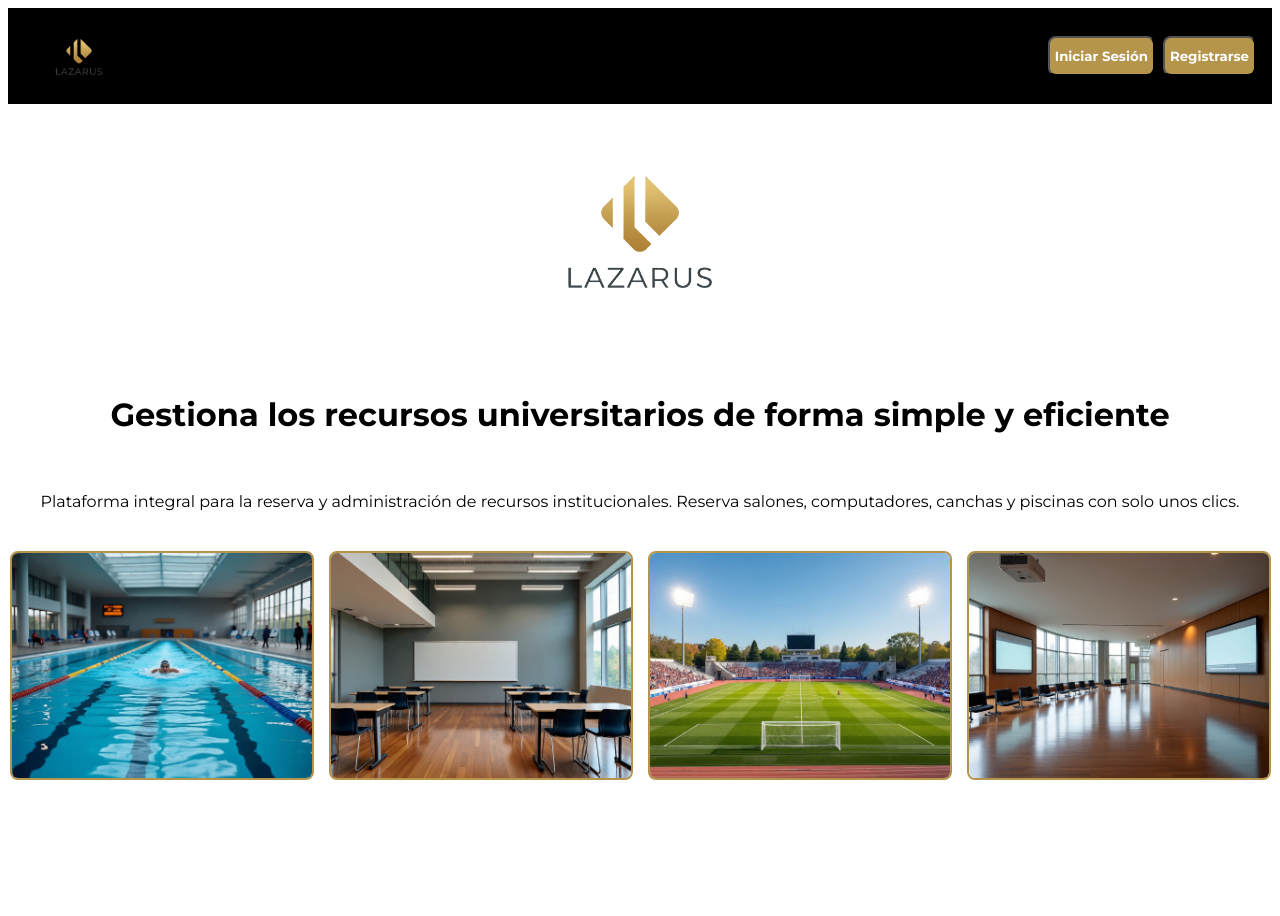
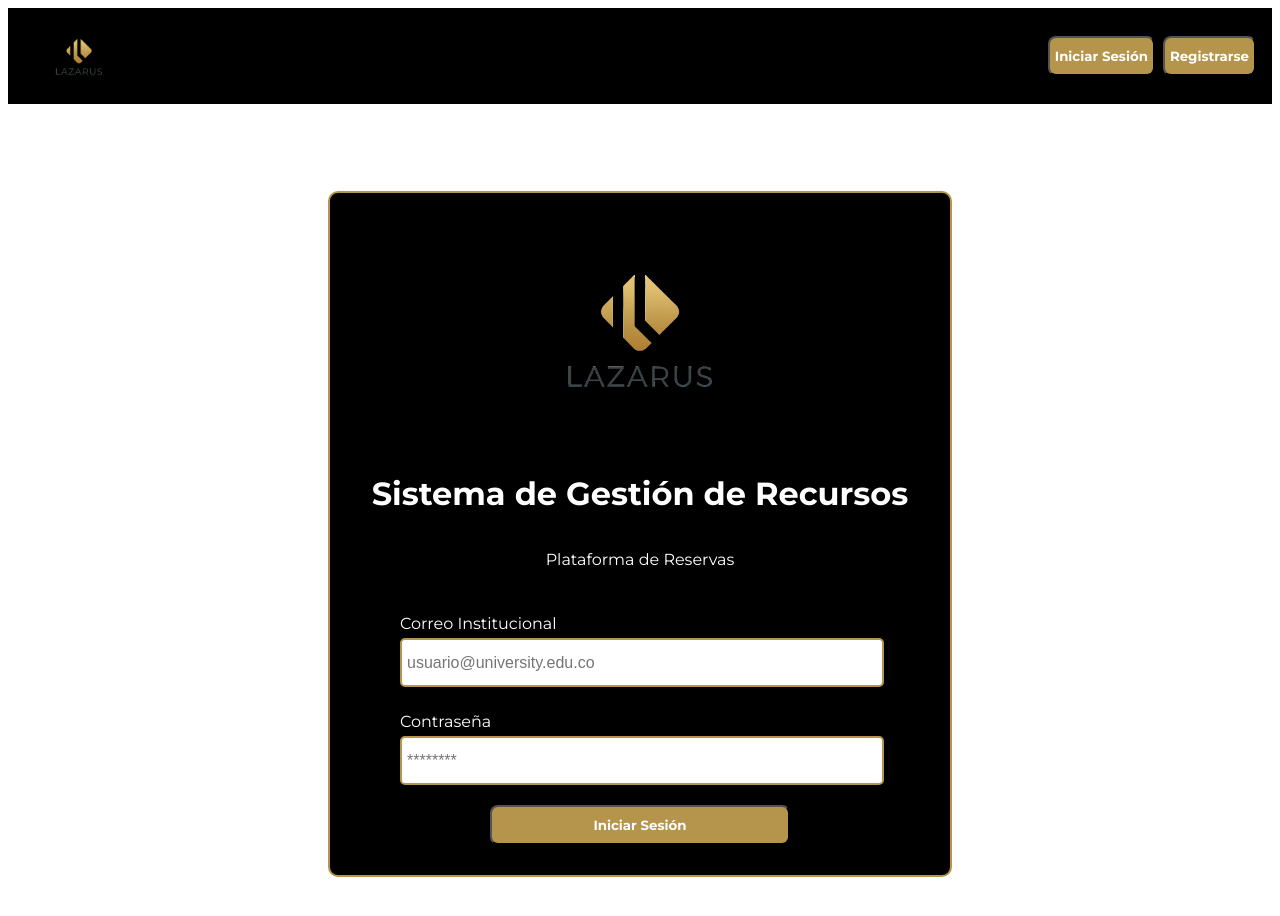
Before and after one commit to kennybell-bot/integra-servicios-lazarus, a React (Vite) app in the folder integraservicios-lazarus/: page / in a window 1280 px wide. Both pictures are taken after a click on the button "Iniciar Sesión". Shown: the top 916 px of the page. Before the commit the page ends 800 px from the top, so only its background shows below. Built offline with nearby package versions, Linux system fonts and the light colour scheme.

Commit message:
Formulario de Inicio de Sesion terminado

```diff
--- a/integraservicios-lazarus/src/App.jsx
+++ b/integraservicios-lazarus/src/App.jsx
@@ -5,21 +5,38 @@ import './App.css'
 import Home from './pages/Home.jsx'
 import RegisterForm from './pages/RegisterForm.jsx'
 import NavigationBar from './components/NavigationBar.jsx'
+import SignInFormd from './pages/SignInFormd.jsx'
+
 
 
 function App() {
   const [showRegister, setShowRegister] = useState(false)
+  const [showSignIn, setShowSignIn] = useState(false)
 
-  const handleRegisterClick = () => setShowRegister(true)
-  const handleLogoClick = () => setShowRegister(false)
+  const handleRegisterClick = () => {
+    setShowRegister(true)
+    setShowSignIn(false)
+  }
+
+  const handleSignInClick = () => {
+    setShowSignIn(true)
+    setShowRegister(false)
+  }
+
+  const handleLogoClick = () => {
+    setShowRegister(false)
+    setShowSignIn(false)
+  }
 
   return (
     <div>
-      <NavigationBar onRegisterClick={handleRegisterClick} onLogoClick={handleLogoClick} />
-      {showRegister ? (
+      <NavigationBar onRegisterClick={handleRegisterClick} onLogoClick={handleLogoClick} onSignInClick={handleSignInClick} />
+      {showSignIn ? (
+        <SignInFormd />
+      ) : showRegister ? (
         <RegisterForm />
       ) : (
-        <Home onRegisterClick={handleRegisterClick} />
+        <Home />
       )}
     </div>
   )
--- a/integraservicios-lazarus/src/components/NavigationBar.jsx
+++ b/integraservicios-lazarus/src/components/NavigationBar.jsx
@@ -2,7 +2,7 @@ import React from 'react';
 import './NavigationBar.css';
 import Logo from '../assets/logo.png';
 
-const NavigationBar = ({ onRegisterClick, onLogoClick }) => {
+const NavigationBar = ({ onRegisterClick, onLogoClick, onSignInClick }) => {
     return (
         <nav className="barra">
             <img
@@ -16,7 +16,7 @@ const NavigationBar = ({ onRegisterClick, onLogoClick }) => {
                 style={{ cursor: 'pointer' }}
             />
             <div className="actions">
-                <button>Iniciar Sesión</button>
+                <button onClick={onSignInClick}>Iniciar Sesión</button>
                 <button onClick={onRegisterClick}>Registrarse</button>
             </div>
         </nav>
--- a/integraservicios-lazarus/src/pages/Home.jsx
+++ b/integraservicios-lazarus/src/pages/Home.jsx
@@ -7,10 +7,9 @@ import Salon from '../assets/images/homeSalon.jpeg';
 import Cancha from '../assets/images/homeCancha.jpeg';
 import Auditorio from '../assets/images/homeAuditorio.jpeg';
 
-const Home = ({ onRegisterClick }) => {
+const Home = () => {
     return (
         <main>
-            {/*<NavigationBar onRegisterClick={onRegisterClick} />*/}
             <div className="homeContent">
                 <img src={Logo} alt="Logo" className='logotipoHome'/>
                 <h1>Gestiona los recursos universitarios de forma simple y eficiente</h1>
--- a/integraservicios-lazarus/src/pages/RegisterForm.css
+++ b/integraservicios-lazarus/src/pages/RegisterForm.css
@@ -1,4 +1,10 @@
+.registerFormView{
+    padding: 20px;
+    margin: 0;
+}
+
 .registerForm{
+    border: 2px solid #B5944C;
     width: 600px;
     display: flex;
     flex-direction: column;
--- /dev/null
+++ b/integraservicios-lazarus/src/pages/SignInForm.css
@@ -0,0 +1,22 @@
+.signInFormView{
+    padding: 20px;
+    margin: 0;
+    display: flex;
+    justify-content: center;
+    align-items: center;
+    height: 100vh;
+}
+
+.signInForm{
+    border: 2px solid #B5944C;
+    width: 600px;
+    display: flex;
+    flex-direction: column;
+    align-items: center;
+    justify-content: center;
+    margin-top: 20px;
+    background-color: #000000;
+    padding: 10px 10px 30px 10px;
+    border-radius: 10px;
+    color: white;
+}
--- /dev/null
+++ b/integraservicios-lazarus/src/pages/SignInFormd.jsx
@@ -0,0 +1,25 @@
+import React from 'react';
+import Logo from '../assets/logo.png';
+import './SignInForm.css';
+
+const SignInFormd = () => {
+    return (
+        <div className="signInFormView">
+            <form className="signInForm">
+                <img src={Logo} alt="Logo" className="logotipoForm"/>
+                <h1>Sistema de Gestión de Recursos</h1>
+                <p>Plataforma de Reservas</p>
+
+                <label  htmlFor="email">Correo Institucional</label>
+                <input id="email" name="email" type="text" placeholder="usuario@university.edu.co" />
+
+                <label  htmlFor="password">Contraseña</label>
+                <input id="password" name="password" type="password" placeholder="********" />
+
+                <button className="registerButton">Iniciar Sesión</button>
+            </form>
+        </div>
+    );
+};
+
+export default SignInFormd;
```
